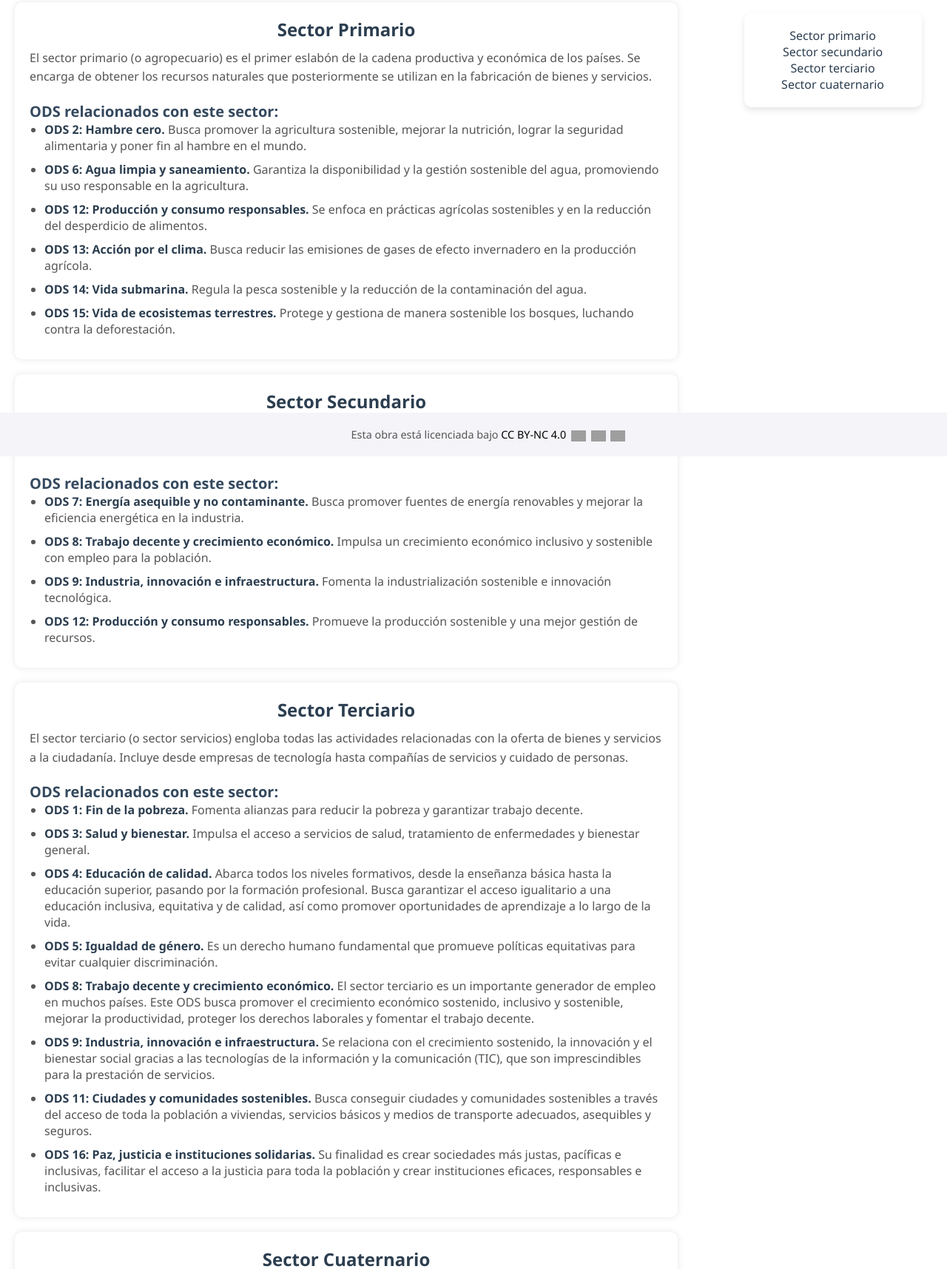
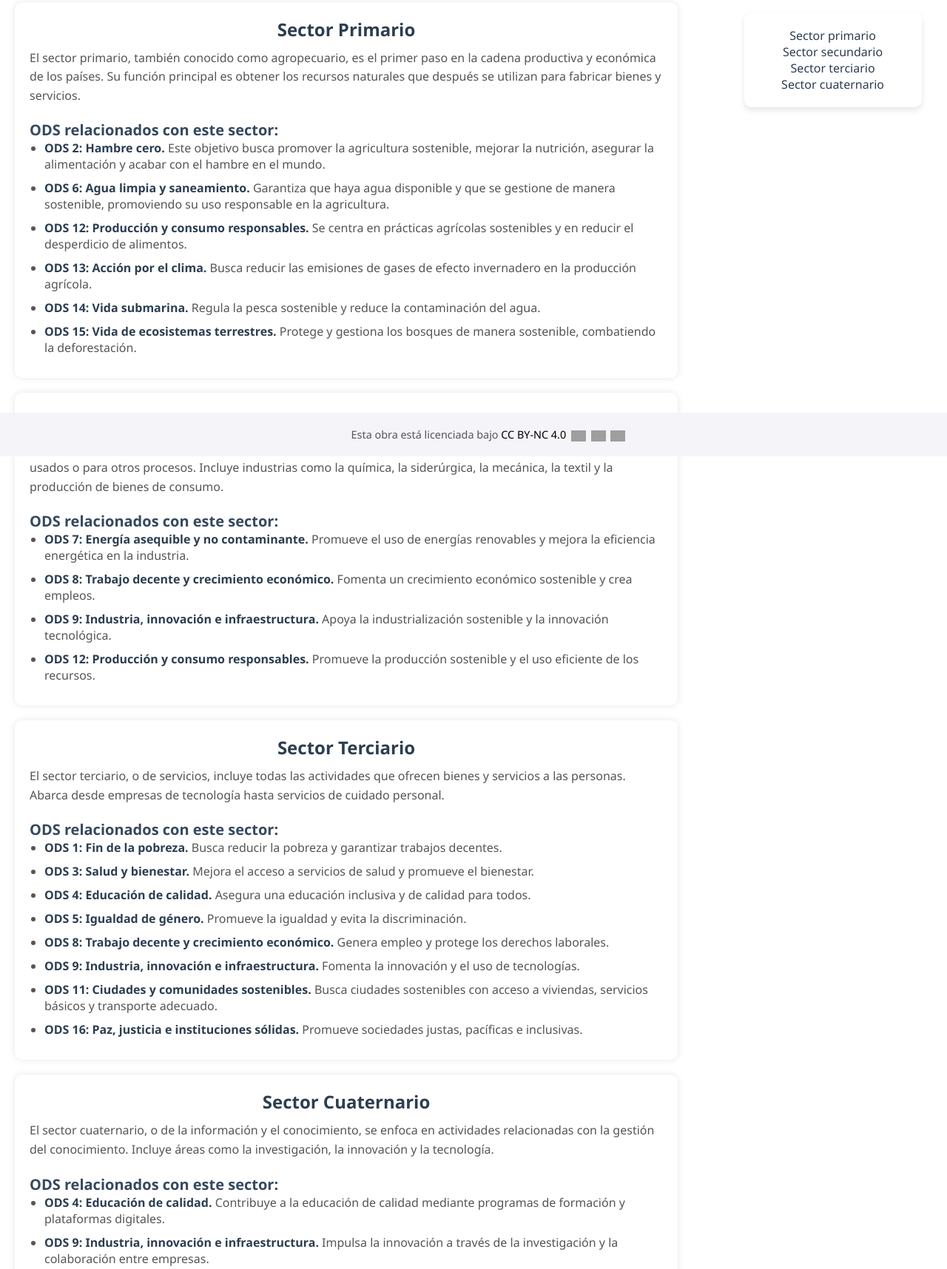
Before and after one commit to ainhoiilla/ainhoiilla.github.io, a plain HTML site: page ods_sector/ods_sector.html in a window 1280 px wide. Shown: the part 183-1899 px from the top of the page at 74% size. Drawn offline with Linux system fonts and the light colour scheme; grey boxes are pictures that could not be loaded.

Commit message:
trminado

```diff
--- a/ods_sector/ods_sector.html
+++ b/ods_sector/ods_sector.html
@@ -67,52 +67,52 @@
 
         <article id="primario">
             <h2>Sector Primario</h2>
-            <p>El sector primario (o agropecuario) es el primer eslabón de la cadena productiva y económica de los países. Se encarga de obtener los recursos naturales que posteriormente se utilizan en la fabricación de bienes y servicios.</p>
+            <p>El sector primario, también conocido como agropecuario, es el primer paso en la cadena productiva y económica de los países. Su función principal es obtener los recursos naturales que después se utilizan para fabricar bienes y servicios.</p>
             <h3>ODS relacionados con este sector:</h3>
             <ul>
-                <li><strong class="ods-2">ODS 2: Hambre cero.</strong> Busca promover la agricultura sostenible, mejorar la nutrición, lograr la seguridad alimentaria y poner fin al hambre en el mundo.</li>
-                <li><strong class="ods-6">ODS 6: Agua limpia y saneamiento.</strong> Garantiza la disponibilidad y la gestión sostenible del agua, promoviendo su uso responsable en la agricultura.</li>
-                <li><strong class="ods-12">ODS 12: Producción y consumo responsables.</strong> Se enfoca en prácticas agrícolas sostenibles y en la reducción del desperdicio de alimentos.</li>
+                <li><strong class="ods-2">ODS 2: Hambre cero.</strong> Este objetivo busca promover la agricultura sostenible, mejorar la nutrición, asegurar la alimentación y acabar con el hambre en el mundo.</li>
+                <li><strong class="ods-6">ODS 6: Agua limpia y saneamiento.</strong> Garantiza que haya agua disponible y que se gestione de manera sostenible, promoviendo su uso responsable en la agricultura.</li>
+                <li><strong class="ods-12">ODS 12: Producción y consumo responsables.</strong> Se centra en prácticas agrícolas sostenibles y en reducir el desperdicio de alimentos.</li>
                 <li><strong class="ods-13">ODS 13: Acción por el clima.</strong> Busca reducir las emisiones de gases de efecto invernadero en la producción agrícola.</li>
-                <li><strong class="ods-14">ODS 14: Vida submarina.</strong> Regula la pesca sostenible y la reducción de la contaminación del agua.</li>
-                <li><strong class="ods-15">ODS 15: Vida de ecosistemas terrestres.</strong> Protege y gestiona de manera sostenible los bosques, luchando contra la deforestación.</li>
+                <li><strong class="ods-14">ODS 14: Vida submarina.</strong> Regula la pesca sostenible y reduce la contaminación del agua.</li>
+                <li><strong class="ods-15">ODS 15: Vida de ecosistemas terrestres.</strong> Protege y gestiona los bosques de manera sostenible, combatiendo la deforestación.</li>
             </ul>
         </article>
         <article id="secundario">
             <h2>Sector Secundario</h2>
-            <p>El sector secundario (o industrial) transforma los recursos naturales en productos listos para otros procesos o para el consumo. Incluye la industria química, siderúrgica, mecánica, textil y la producción de bienes de consumo.</p>
+            <p>El sector secundario, o industrial, se encarga de transformar los recursos naturales en productos listos para ser usados o para otros procesos. Incluye industrias como la química, la siderúrgica, la mecánica, la textil y la producción de bienes de consumo.</p>
             <h3>ODS relacionados con este sector:</h3>
             <ul>
-                <li><strong class="ods-7">ODS 7: Energía asequible y no contaminante.</strong> Busca promover fuentes de energía renovables y mejorar la eficiencia energética en la industria.</li>
-                <li><strong class="ods-8">ODS 8: Trabajo decente y crecimiento económico.</strong> Impulsa un crecimiento económico inclusivo y sostenible con empleo para la población.</li>
-                <li><strong class="ods-9">ODS 9: Industria, innovación e infraestructura.</strong> Fomenta la industrialización sostenible e innovación tecnológica.</li>
-                <li><strong class="ods-12">ODS 12: Producción y consumo responsables.</strong> Promueve la producción sostenible y una mejor gestión de recursos.</li>
+                <li><strong class="ods-7">ODS 7: Energía asequible y no contaminante.</strong> Promueve el uso de energías renovables y mejora la eficiencia energética en la industria.</li>
+                <li><strong class="ods-8">ODS 8: Trabajo decente y crecimiento económico.</strong> Fomenta un crecimiento económico sostenible y crea empleos.</li>
+                <li><strong class="ods-9">ODS 9: Industria, innovación e infraestructura.</strong> Apoya la industrialización sostenible y la innovación tecnológica.</li>
+                <li><strong class="ods-12">ODS 12: Producción y consumo responsables.</strong> Promueve la producción sostenible y el uso eficiente de los recursos.</li>
             </ul>
         </article>
         <article id="terciario">
             <h2>Sector Terciario</h2>
-            <p>El sector terciario (o sector servicios) engloba todas las actividades relacionadas con la oferta de bienes y servicios a la ciudadanía. Incluye desde empresas de tecnología hasta compañías de servicios y cuidado de personas.</p>
+            <p>El sector terciario, o de servicios, incluye todas las actividades que ofrecen bienes y servicios a las personas. Abarca desde empresas de tecnología hasta servicios de cuidado personal.</p>
             <h3>ODS relacionados con este sector:</h3>
             <ul>
-                <li><strong class="ods-1">ODS 1: Fin de la pobreza.</strong> Fomenta alianzas para reducir la pobreza y garantizar trabajo decente.</li>
-                <li><strong class="ods-3">ODS 3: Salud y bienestar.</strong> Impulsa el acceso a servicios de salud, tratamiento de enfermedades y bienestar general.</li>
-                <li><strong class="ods-4">ODS 4: Educación de calidad.</strong> Abarca todos los niveles formativos, desde la enseñanza básica hasta la educación superior, pasando por la formación profesional. Busca garantizar el acceso igualitario a una educación inclusiva, equitativa y de calidad, así como promover oportunidades de aprendizaje a lo largo de la vida.</li>
-                <li><strong class="ods-5">ODS 5: Igualdad de género.</strong> Es un derecho humano fundamental que promueve políticas equitativas para evitar cualquier discriminación.</li>
-                <li><strong class="ods-8">ODS 8: Trabajo decente y crecimiento económico.</strong> El sector terciario es un importante generador de empleo en muchos países. Este ODS busca promover el crecimiento económico sostenido, inclusivo y sostenible, mejorar la productividad, proteger los derechos laborales y fomentar el trabajo decente.</li>
-                <li><strong class="ods-9">ODS 9: Industria, innovación e infraestructura.</strong> Se relaciona con el crecimiento sostenido, la innovación y el bienestar social gracias a las tecnologías de la información y la comunicación (TIC), que son imprescindibles para la prestación de servicios.</li>
-                <li><strong class="ods-11">ODS 11: Ciudades y comunidades sostenibles.</strong> Busca conseguir ciudades y comunidades sostenibles a través del acceso de toda la población a viviendas, servicios básicos y medios de transporte adecuados, asequibles y seguros.</li>
-                <li><strong class="ods-16">ODS 16: Paz, justicia e instituciones solidarias.</strong> Su finalidad es crear sociedades más justas, pacíficas e inclusivas, facilitar el acceso a la justicia para toda la población y crear instituciones eficaces, responsables e inclusivas.</li>
+                <li><strong class="ods-1">ODS 1: Fin de la pobreza.</strong> Busca reducir la pobreza y garantizar trabajos decentes.</li>
+                <li><strong class="ods-3">ODS 3: Salud y bienestar.</strong> Mejora el acceso a servicios de salud y promueve el bienestar.</li>
+                <li><strong class="ods-4">ODS 4: Educación de calidad.</strong> Asegura una educación inclusiva y de calidad para todos.</li>
+                <li><strong class="ods-5">ODS 5: Igualdad de género.</strong> Promueve la igualdad y evita la discriminación.</li>
+                <li><strong class="ods-8">ODS 8: Trabajo decente y crecimiento económico.</strong> Genera empleo y protege los derechos laborales.</li>
+                <li><strong class="ods-9">ODS 9: Industria, innovación e infraestructura.</strong> Fomenta la innovación y el uso de tecnologías.</li>
+                <li><strong class="ods-11">ODS 11: Ciudades y comunidades sostenibles.</strong> Busca ciudades sostenibles con acceso a viviendas, servicios básicos y transporte adecuado.</li>
+                <li><strong class="ods-16">ODS 16: Paz, justicia e instituciones sólidas.</strong> Promueve sociedades justas, pacíficas e inclusivas.</li>
             </ul>
         </article>
         <article id="cuaternario">
             <h2>Sector Cuaternario</h2>
-            <p>El sector cuaternario (o sector de la información o del conocimiento) está formado por todas aquellas actividades relacionadas con la gestión del conocimiento. Abarca áreas como la investigación, la innovación o la tecnología.</p>
+            <p>El sector cuaternario, o de la información y el conocimiento, se enfoca en actividades relacionadas con la gestión del conocimiento. Incluye áreas como la investigación, la innovación y la tecnología.</p>
             <h3>ODS relacionados con este sector:</h3>
             <ul>
-                <li><strong class="ods-4">ODS 4: Educación de calidad.</strong> Este sector contribuye a la educación de calidad mediante la creación de programas de formación, el desarrollo de plataformas educativas digitales, y la promoción de la investigación en pedagogía y los nuevos métodos de enseñanza.</li>
-                <li><strong class="ods-9">ODS 9: Industria, Innovación e Infraestructuras.</strong> Se impulsa la innovación a través de la investigación, la colaboración entre las empresas y la transferencia de conocimiento.</li>
-                <li><strong class="ods-10">ODS 10: Reducción de las desigualdades.</strong> El acceso equitativo a la información y al conocimiento ayuda a reducir las desigualdades sociales y económicas.</li>
-                <li><strong class="ods-13">ODS 13: Acción por el clima.</strong> Se logra mediante la investigación y el desarrollo de energías limpias, la promoción de energías renovables o las políticas de conservación, y el uso sostenible de los recursos naturales.</li>
+                <li><strong class="ods-4">ODS 4: Educación de calidad.</strong> Contribuye a la educación de calidad mediante programas de formación y plataformas digitales.</li>
+                <li><strong class="ods-9">ODS 9: Industria, innovación e infraestructura.</strong> Impulsa la innovación a través de la investigación y la colaboración entre empresas.</li>
+                <li><strong class="ods-10">ODS 10: Reducción de las desigualdades.</strong> Facilita el acceso equitativo a la información y al conocimiento.</li>
+                <li><strong class="ods-13">ODS 13: Acción por el clima.</strong> Promueve la investigación y el desarrollo de energías limpias y sostenibles.</li>
             </ul>
         </article>
 
```
